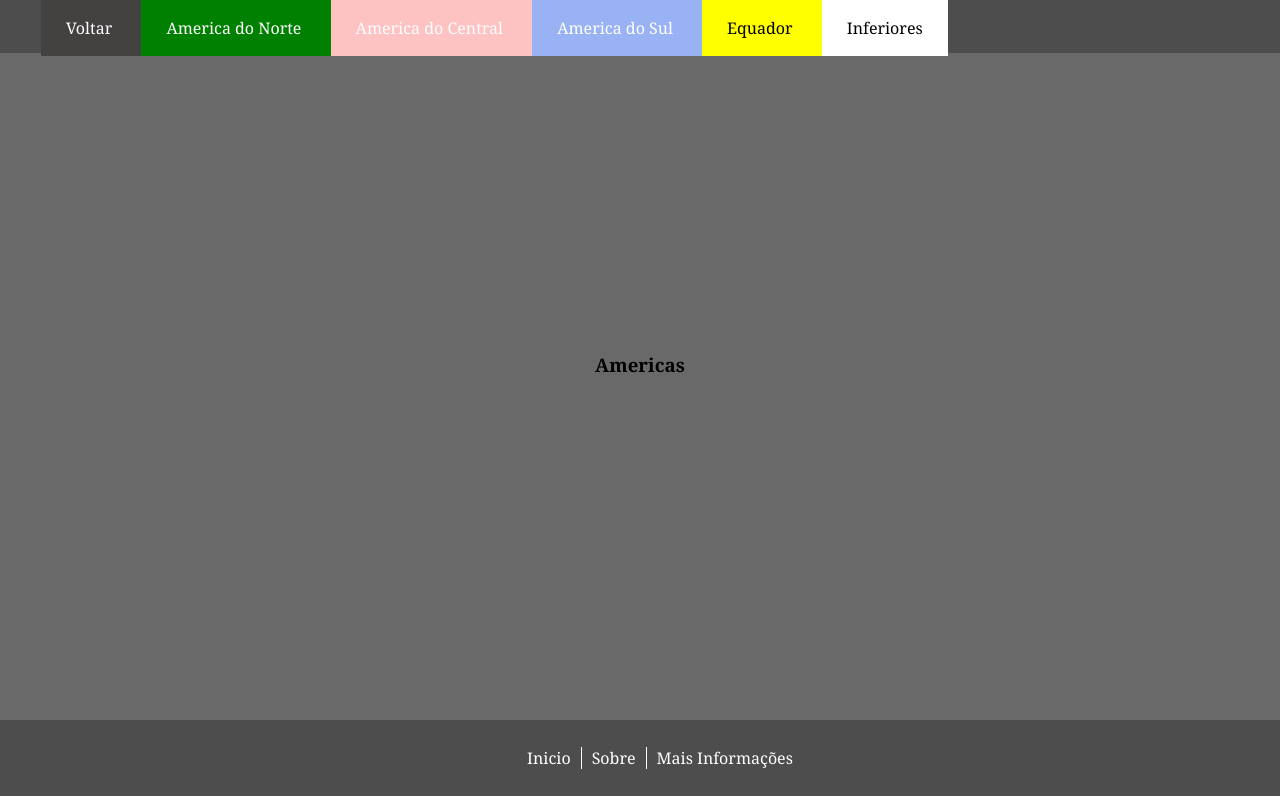
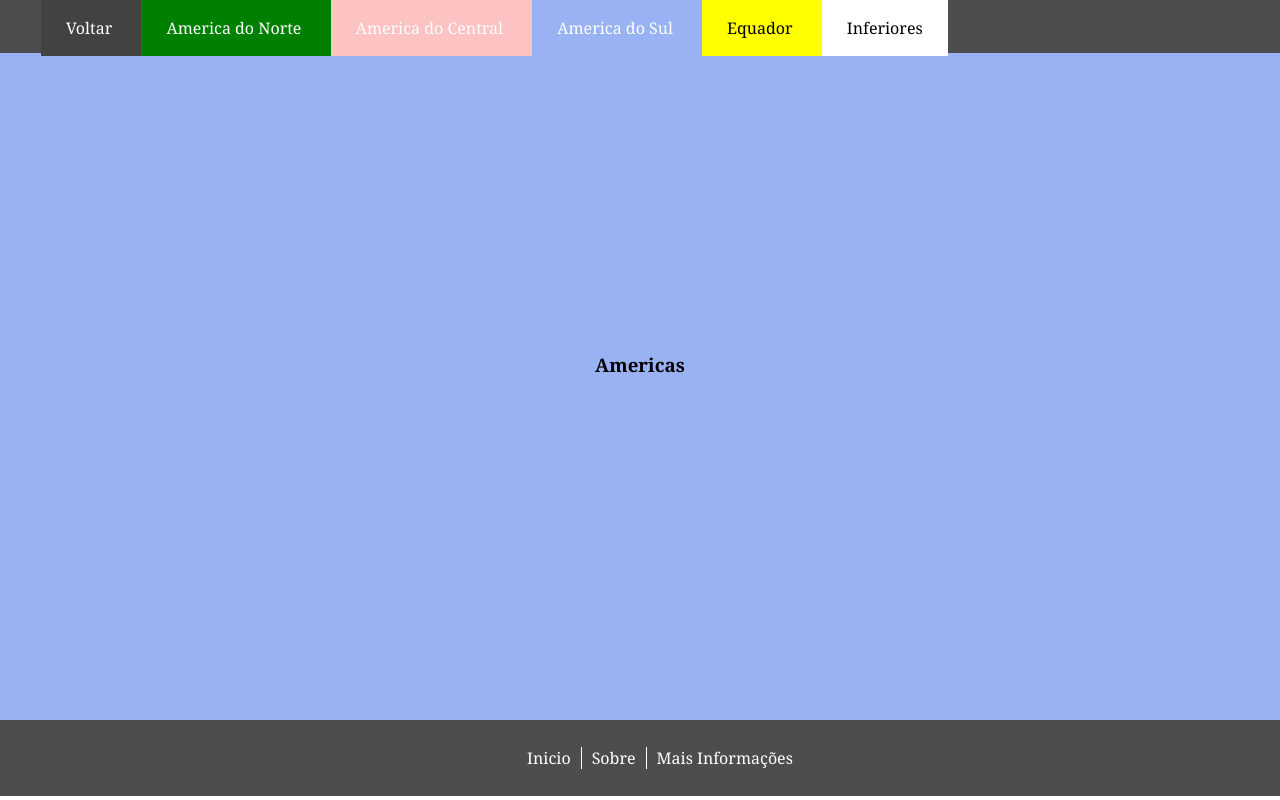
Before and after one commit to fabriciorangel07/projeto-rotas-neto, a React (Create React App) app: page /America in a window 1280 px wide. Built offline with nearby package versions, Linux system fonts and the light colour scheme.

Commit message:
trabalho rotas

```diff
--- a/public/index.html
+++ b/public/index.html
@@ -9,9 +9,7 @@
       name="description"
       content="Web site created using create-react-app"
     />
-    <!-- Bootstrap CSS -->
-    <!--<link rel="stylesheet" href="https://stackpath.bootstrapcdn.com/bootstrap/4.1.3/css/bootstrap.min.css"
-        integrity="sha384-MCw98/SFnGE8fJT3GXwEOngsV7Zt27NXFoaoApmYm81iuXoPkFOJwJ8ERdknLPMO" crossorigin="anonymous"> -->
+
     <title>Trabalho de Rotas - Americas</title>
   </head>
   <body>
--- a/src/Trabalhos/Geral.css
+++ b/src/Trabalhos/Geral.css
@@ -1,10 +1,30 @@
+.container-home {
+    height: 90vh;
+    color: #ffffff;
+    max-height: 80%;
+    background-color: rgb(153, 178, 243);
+}
+
 .container-geral {
     height: 90vh;
     color: #ffffff;
     max-height: 80%;
+    background-color: green;
 }
 
+.container-america {
+    height: 90vh;
+    color: #ffffff;
+    max-height: 80%;
+    background-color: yellow;
+}
 
+.container-pantanal {
+    height: 90vh;
+    color: #ffffff;
+    max-height: 80%;
+    background-color: rgb(105, 105, 105);
+}
 
 header {
     max-height: 10%;
--- a/src/Trabalhos/Geral.js
+++ b/src/Trabalhos/Geral.js
@@ -10,15 +10,6 @@ export default function Geral() {
             <header>
                 <Header />
             </header>
-            <main>
-            <div className="container-geral">
-                <Titulo texto = "Américas" />
-            </div>
-            </main>
-
-            <footer>
-                <Footer />
-            </footer>
         </div>
 
     );
--- a/src/Trabalhos/T7/Principais/America.js
+++ b/src/Trabalhos/T7/Principais/America.js
@@ -12,7 +12,7 @@ export default function Geral() {
                 <Header />
             </header>
             <main>
-            <div className="container-geral">
+            <div className="container-home">
                 <Titulo texto = "Americas" />
             </div>
             </main>
--- a/src/Trabalhos/T7/Principais/America2.js
+++ b/src/Trabalhos/T7/Principais/America2.js
@@ -13,7 +13,7 @@ export default function Geral() {
                 <Header />
             </header>
             <main>
-            <div className="container-geral">
+            <div className="container-america">
                 <Titulo texto = "America do Sul" />
             </div>
             </main>
--- a/src/Trabalhos/T7/Principais/Pantanal.js
+++ b/src/Trabalhos/T7/Principais/Pantanal.js
@@ -14,7 +14,7 @@ export default function Geral() {
                 <Header />
             </header>
             <main>
-            <div className="container-geral">
+            <div className="container-pantanal">
                 <Titulo texto = "Pantanal" />
             </div>
             </main>
```
